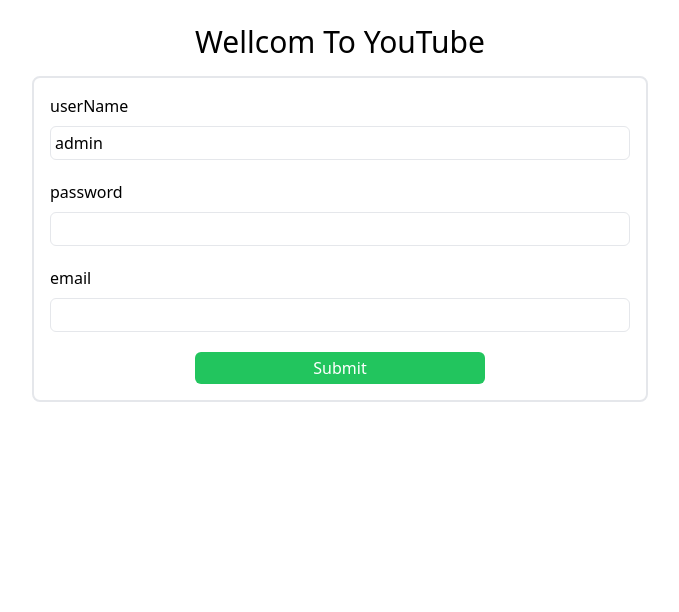
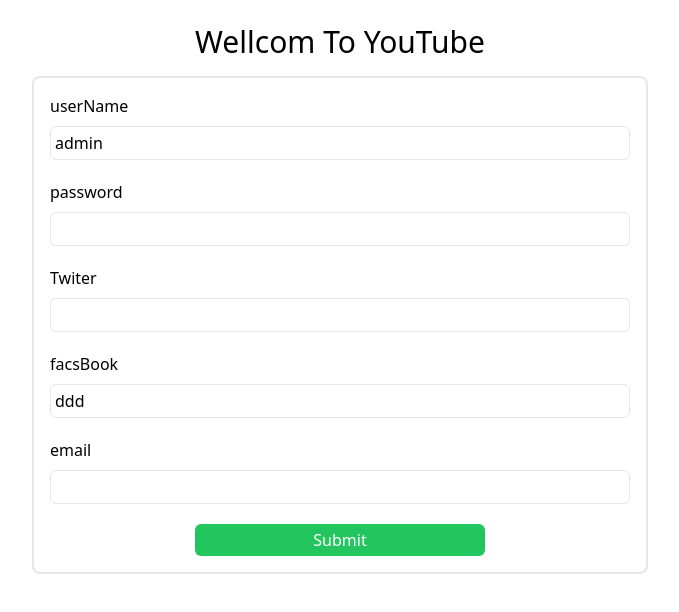
Before and after one commit to aeinmananni/react-hook-form, a React (Vite) app: page / in a window 1280 px wide. Shown: the top 612 px of the page, without its empty margins (300-979 px from the left). Built offline with nearby package versions, Linux system fonts and the light colour scheme.

Commit message:
add media Object

```diff
--- a/src/components/form-youtube/index.tsx
+++ b/src/components/form-youtube/index.tsx
@@ -14,6 +14,12 @@
   } = useForm<LoginTyped>({
     defaultValues: {
       userName: "admin",
+      email: "",
+      password: "",
+      socialMedia: {
+        facbook: "ddd",
+        twiter: "",
+      },
     },
   });
 
@@ -44,6 +50,22 @@
           className={className}
           errors={errors && errors.password?.message}
           label="password"
+        />
+        <Input
+          {...register("socialMedia.twiter", {
+            required: "Twiter الزامی است",
+          })}
+          className={className}
+          errors={errors && errors.socialMedia?.twiter?.message}
+          label="Twiter"
+        />
+        <Input
+          {...register("socialMedia.facbook", {
+            required: "facsBook الزامی است",
+          })}
+          className={className}
+          errors={errors && errors.socialMedia?.facbook?.message}
+          label="facsBook"
         />
         <Input
           {...register("email", {
--- a/src/models.ts
+++ b/src/models.ts
@@ -4,4 +4,8 @@
      userName:string,
      password:string,
      email:string
+     socialMedia?:{
+            twiter?:string
+            facbook?:string
+     }
 }
```
